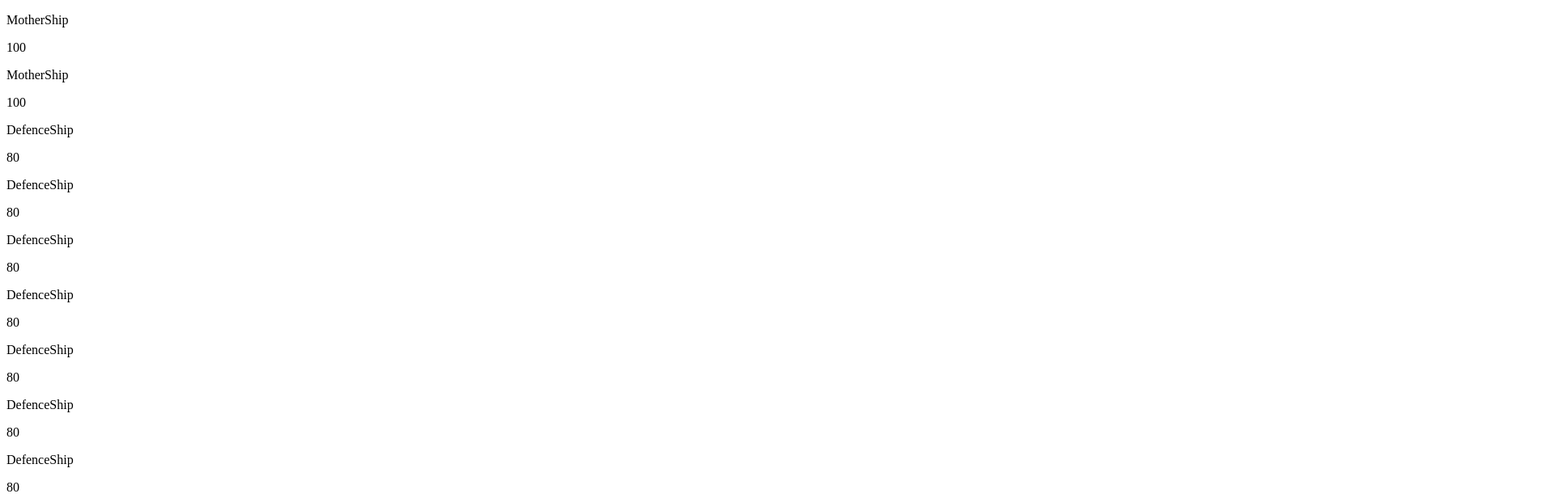
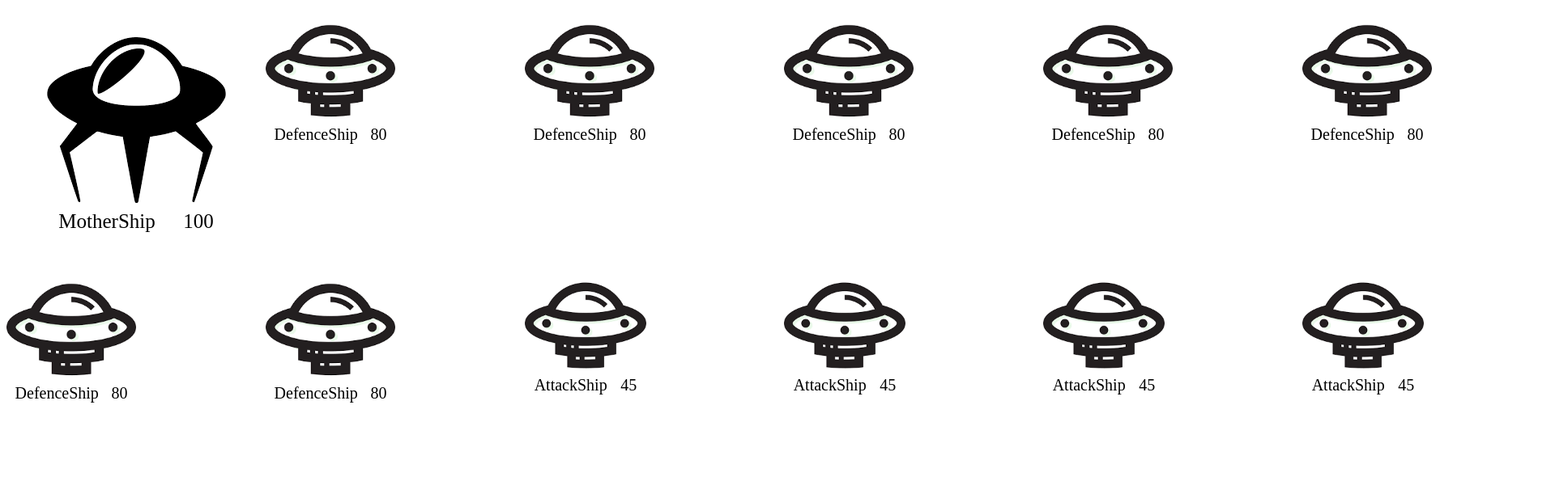
Before and after one commit to denisdenchev/Spaceships-game, a plain HTML site: page spaceship.html in a window 1280 px wide. Shown: the top 616 px of the page at 81% size, 1920 px wide, since content can reach past the window. Drawn offline with Linux system fonts and the light colour scheme.

Commit message:
nearly there

```diff
--- a/spaceship.html
+++ b/spaceship.html
@@ -9,18 +9,82 @@
   <body>
     <section id="ships"></section>
     <button id="fire">Fire</button>
+    <style>
+      #ships {
+        display: grid;
+        grid-template-columns: 20em 20em 20em 20em 20em 20em 20em;
+        grid-template-rows: 20em 20em 20em;
+      }
+      .motherShip {
+        margin: 0 auto;
+        background-image: url(images.png);
+        background-repeat: no-repeat;
+        background-position: center;
+        height: 280px;
+        width: 250px;
+        display: flex;
+        align-items: flex-end;
+        justify-content: space-evenly;
+      }
+      .motherShip p {
+        padding: 0 5px;
+        margin: 0;
+        font-size: 25px;
+      }
+
+      .defenceShip {
+        background-image: url(smallShip.jpg);
+        background-size: contain;
+        background-repeat: no-repeat;
+        width: 160px;
+        height: 170px;
+        display: flex;
+        align-items: flex-end;
+        justify-content: space-evenly;
+      }
+
+      .defenceShip p {
+        padding: 0 5px;
+        margin: 0;
+        font-size: 20px;
+      }
+
+      .attackShip {
+        background-image: url(smallShip.jpg);
+        background-size: contain;
+        background-repeat: no-repeat;
+        width: 150px;
+        height: 160px;
+        display: flex;
+        align-items: flex-end;
+        justify-content: space-evenly;
+      }
+
+      .attackShip p {
+        padding: 0 5px;
+        margin: 0;
+        font-size: 20px;
+      }
+
+      button {
+        height: 50px;
+        width: 100px;
+        font-size: 25px;
+      }
+    </style>
     <script>
-      const numMotherShip = 2;
+      const numMotherShip = 1;
       const numDeffShips = 8;
       const numAttShips = 5;
       const totalShips = numMotherShip + numDeffShips + numAttShips;
       const shipsElement = document.getElementById("ships");
 
       class Spaceship {
-        constructor(name, health, dmgPoints) {
+        constructor(name, health, dmgPoints, cssStyles) {
           this.name = name;
           this.health = health;
           this.dmgPoints = dmgPoints;
+          this.cssStyles = cssStyles;
         }
 
         takeHit() {
@@ -38,12 +102,12 @@
       for (index = 0; index < totalShips; index++) {
         let newShip;
         if (index < numMotherShip) {
-          newShip = new Spaceship("MotherShip", 100, 10);
+          newShip = new Spaceship("MotherShip", 100, 10, "motherShip");
         } else if (index < numDeffShips + numMotherShip) {
           /* because index starts from 2 where 2 motherships have been created*/
-          newShip = new Spaceship("DefenceShip", 80, 10);
+          newShip = new Spaceship("DefenceShip", 80, 10, "defenceShip");
         } else {
-          newShip = new Spaceship("AttackShip", 45, 12);
+          newShip = new Spaceship("AttackShip", 45, 12, "attackShip");
         }
         ships.push(newShip);
       }
@@ -51,7 +115,7 @@
       const updateShipHtml = () => {
         shipsElement.innerHTML = "";
         ships.forEach(ship => {
-          shipsElement.innerHTML += `<p class = ${ship.name}> ${ship.name}</p>  <p>${ship.health}</p>`;
+          shipsElement.innerHTML += `<div class = ${ship.cssStyles}> <p> ${ship.name}</p> <p> ${ship.health}</p> </div>`;
         });
       };
 
@@ -63,13 +127,11 @@
         const randomIndex = Math.floor(Math.random() * ships.length);
         const randomShip = ships[randomIndex];
         randomShip.takeHit();
-        // randomShip.hp <= 0 && randomShip.name === "MotherShip" ? endGame() :
-        // randomShip.hp <= 0 ? ships.splice(randomIndex, 1);
-        if (randomShip.hp <= 0 && randomShip.name === "Mothership") {
-          endGame();
-        } else if (randomShip.hp <= 0) {
-          ships.splice(randomIndex, 1);
-        }
+        // if (randomShip.hp <= 0 && randomShip.name === "MotherShip") {
+        //   endGame();
+        // } else if (randomShip.hp <= 0) {
+        //   ships.splice(randomShip, 1);
+        // }
         updateShipHtml();
       };
       document.querySelector("button").addEventListener("click", dealDmg);
```
Also changed, not shown: images.png (added), smallShip.jpg (added).
